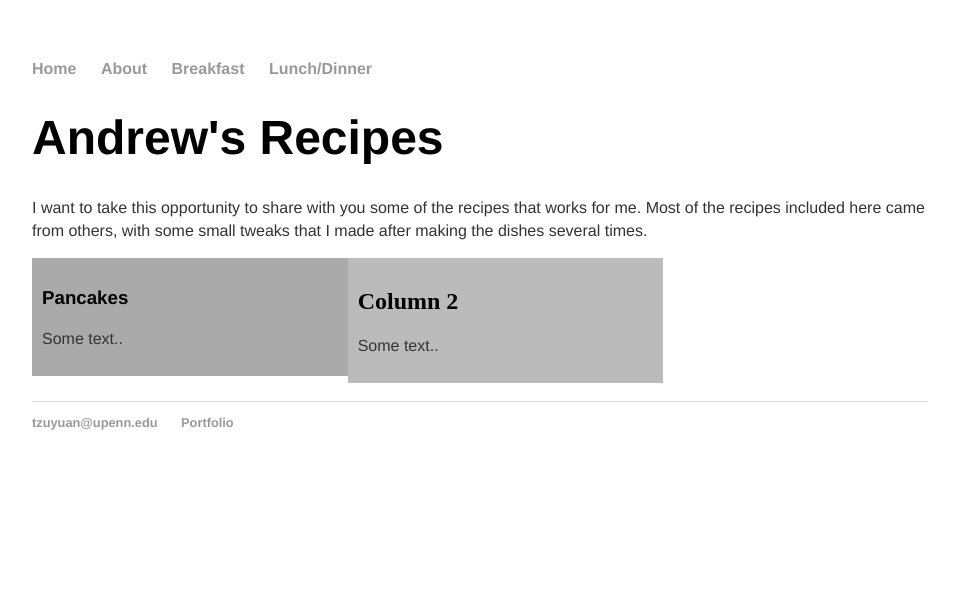
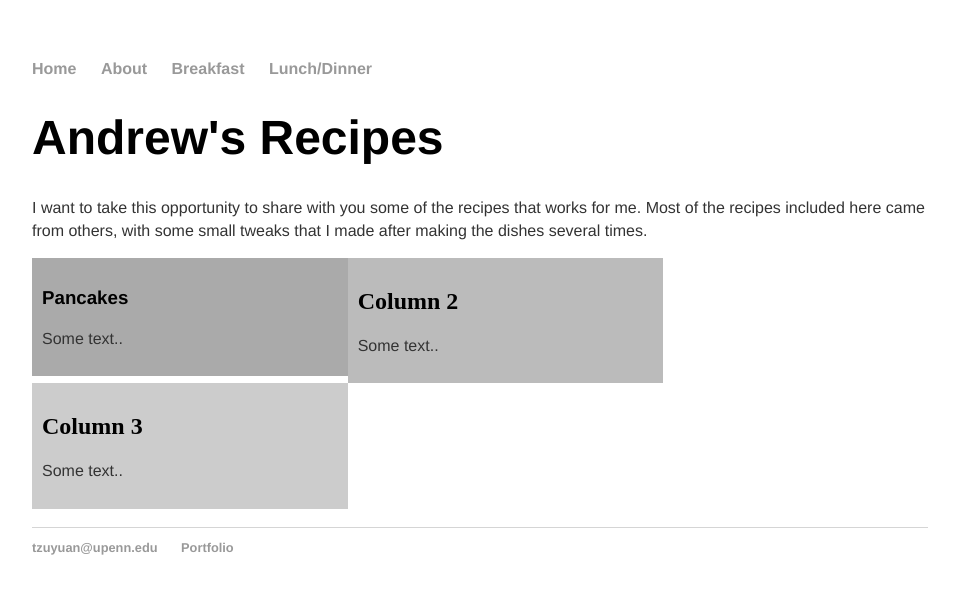
Before and after one commit to tzuyuanw/tzuyuanw.github.io, a Jekyll site: the page recipes/index.html, which Jekyll copies as it is, in a window 1280 px wide. Shown: the top 594 px of the page, without its empty margins (160-1116 px from the left). Built offline with Jekyll 4.4.1, drawn with Linux system fonts in a browser that asks for light colours.

Commit message:
Update index.html

```diff
--- a/recipes/index.html
+++ b/recipes/index.html
@@ -32,6 +32,10 @@
     		<h2>Column 2</h2>
     		<p>Some text..</p>
   		</div>
+		<div class="column" style="background-color:#ccc;">
+    		<h2>Column 3</h2>
+    		<p>Some text..</p>
+  		</div>
 
 	</div>
 				</br>
```
